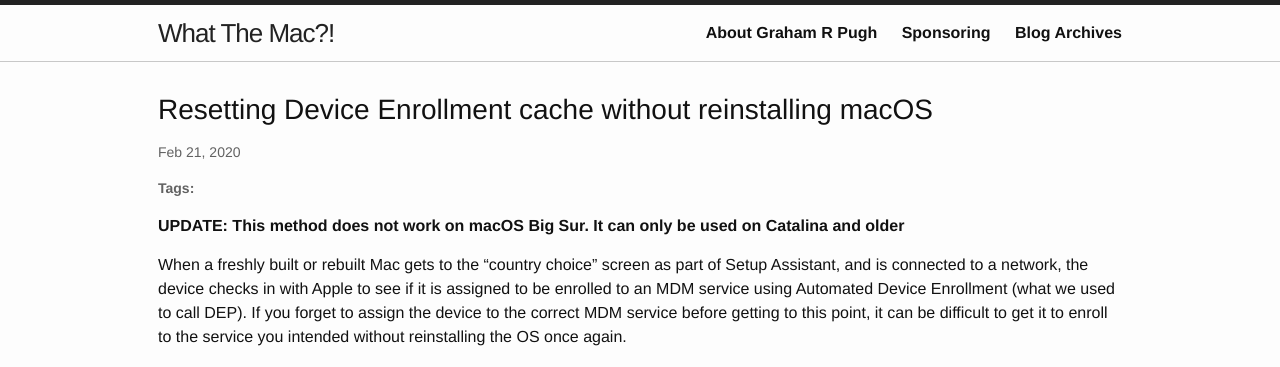
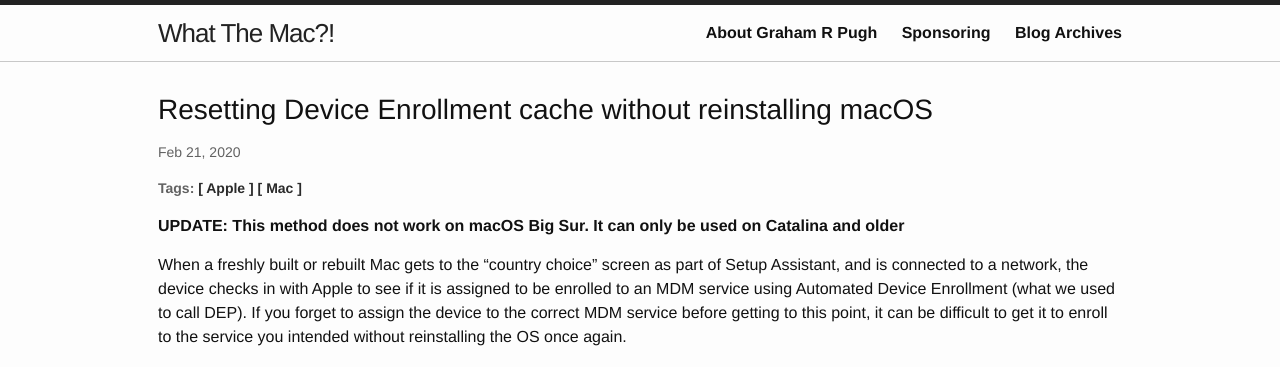
Before and after one commit to grahampugh/grahampugh.github.io, a Jekyll site: the page built from _posts/2020-02-21-resetting-dep-without-reinstalling.md, in a window 1280 px wide. Shown: the top 367 px of the page. Built offline with Jekyll 4.4.1, drawn with Linux system fonts in a browser that asks for light colours; comment, search, counter and statistics services are not loaded.

Commit message:
unsaved changes

```diff
--- a/_posts/2020-02-21-resetting-dep-without-reinstalling.md
+++ b/_posts/2020-02-21-resetting-dep-without-reinstalling.md
@@ -2,6 +2,9 @@
 layout: post
 title: "Resetting Device Enrollment cache without reinstalling macOS"
 comments: true
+tags:
+  - apple
+  - mac
 ---
 
 **UPDATE: This method does not work on macOS Big Sur. It can only be used on Catalina and older**
```
